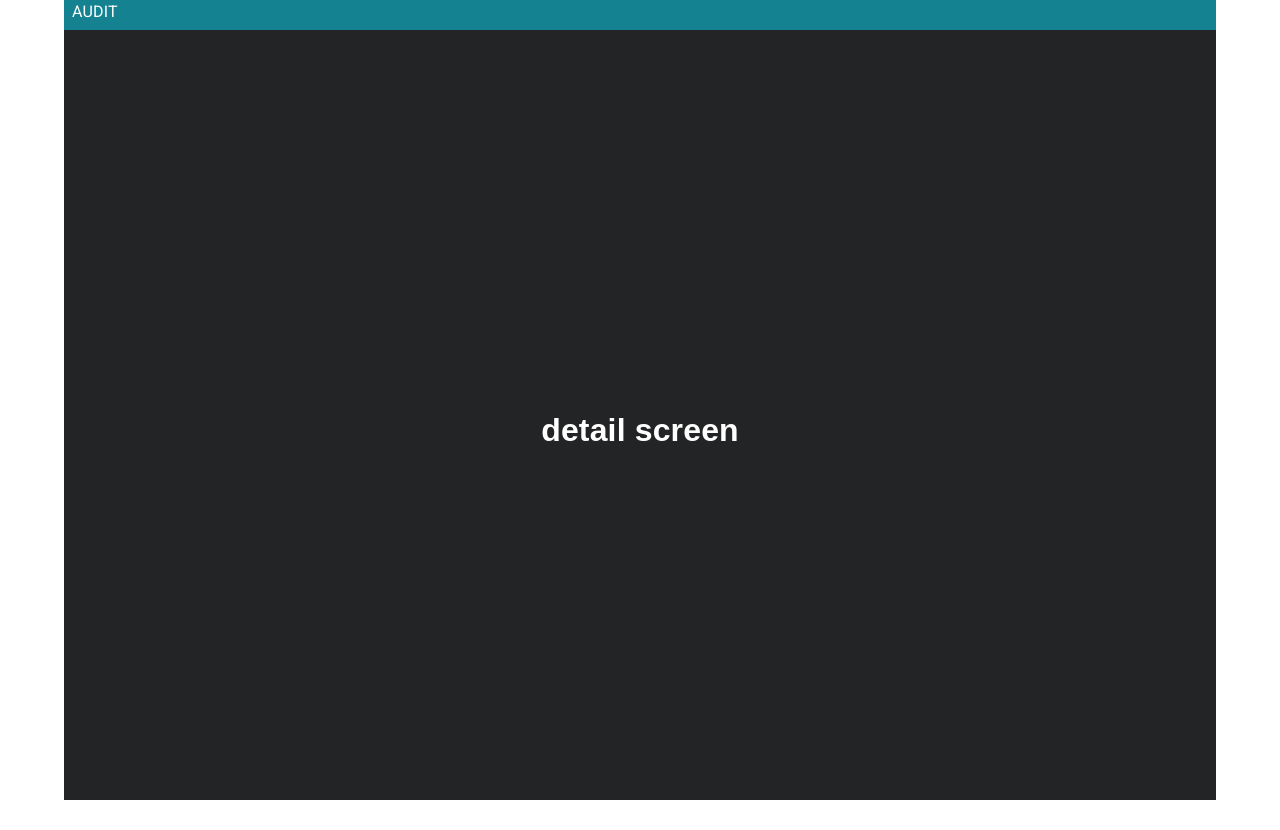
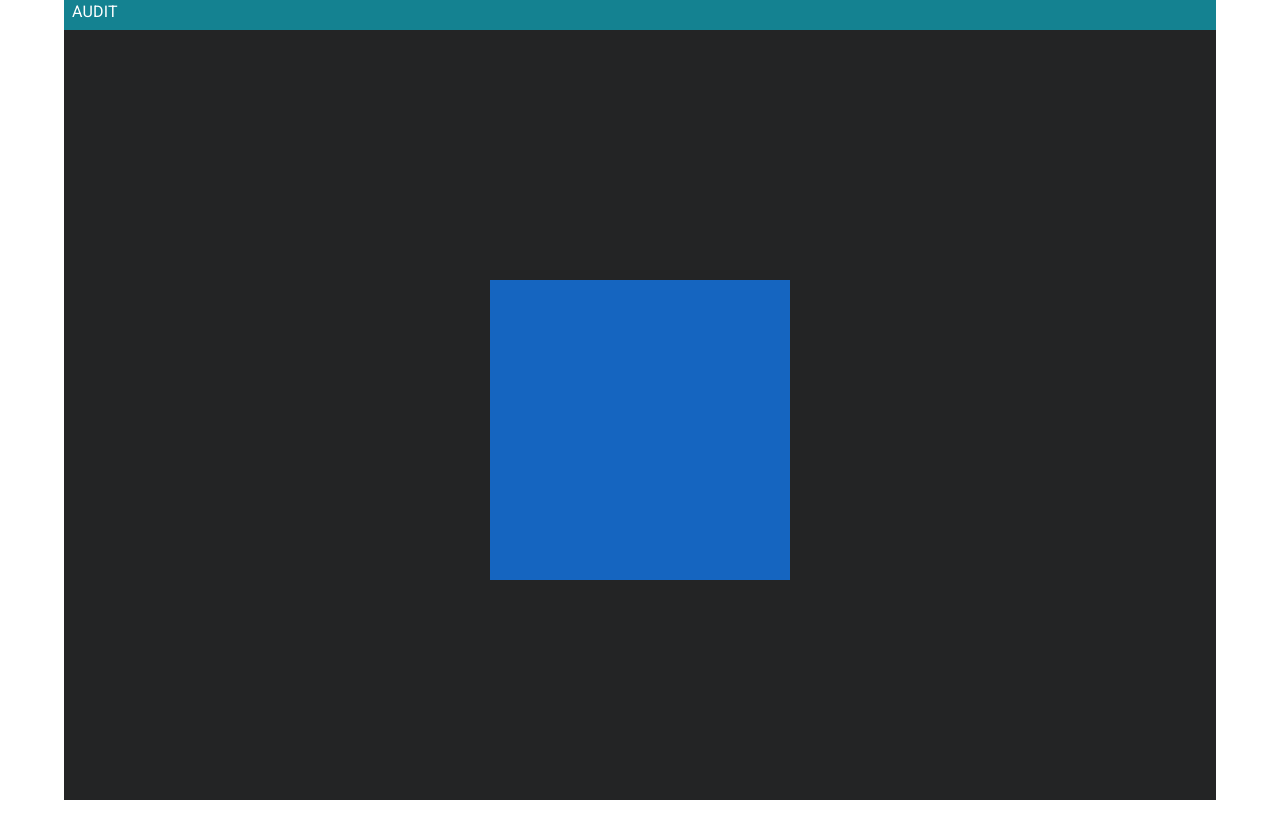
Before and after one commit to RoshniPillai/MyPOC, a React (Create React App) app: page / in a window 1280 px wide. Both pictures are taken after a click on the button "START QUERY". Built offline with nearby package versions, Linux system fonts and the light colour scheme.

Commit message:
detail page added

```diff
--- /dev/null
+++ b/src/components/detail.tsx
@@ -0,0 +1,18 @@
+import * as React from "react";
+import Box from "@mui/material/Box";
+
+export default function DetailPage() {
+  return (
+    <Box
+      sx={{
+        width: 300,
+        height: 300,
+        backgroundColor: "primary.dark",
+        "&:hover": {
+          backgroundColor: "primary.main",
+          opacity: [0.9, 0.8, 0.7]
+        }
+      }}
+    />
+  );
+}
--- a/src/components/landing.tsx
+++ b/src/components/landing.tsx
@@ -21,6 +21,8 @@ import { styled } from "@mui/material/styles";
 import { makeStyles } from "@material-ui/core/styles";
 import { createTheme, ThemeProvider } from "@mui/material/styles";
 import { alpha } from "@mui/material/styles";
+
+import DetailPage from "./detail";
 
 const ITEM_HEIGHT = 48;
 const ITEM_PADDING_TOP = 8;
@@ -241,18 +243,15 @@ export default function LandingPage() {
                         <LocalizationProvider dateAdapter={AdapterDayjs}>
                           <DemoContainer
                             sx={{
-                              // backgroundColor: "#616161",
                               color: "#fff",
                               borderRadius: 8,
                               padding: 0
-                              // fontSize: "3.875rem",
                             }}
                             components={["DateTimePicker", "DateTimePicker"]}
                           >
                             <DateTimePicker
                               sx={{
                                 width: 300,
-                                //fontSize: "3.875rem",
                                 color: "success.main",
                                 "& .MuiSvgIcon-root": { color: "#ffffff" }
                               }}
@@ -473,7 +472,8 @@ export default function LandingPage() {
                 </Box>
               </>
             ) : (
-              <h1> detail screen</h1>
+              // <h1> detail screen</h1>
+              <DetailPage />
             )}
           </Box>
         </Box>
```
